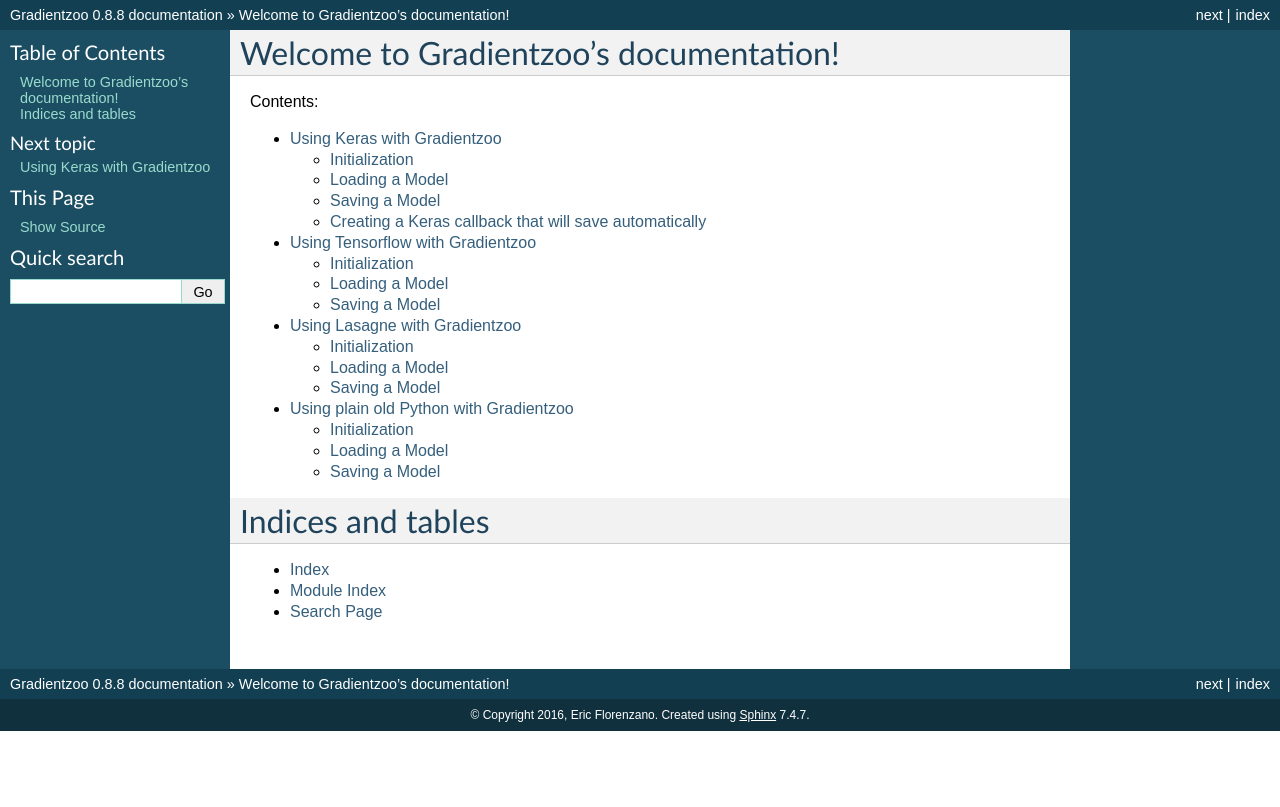
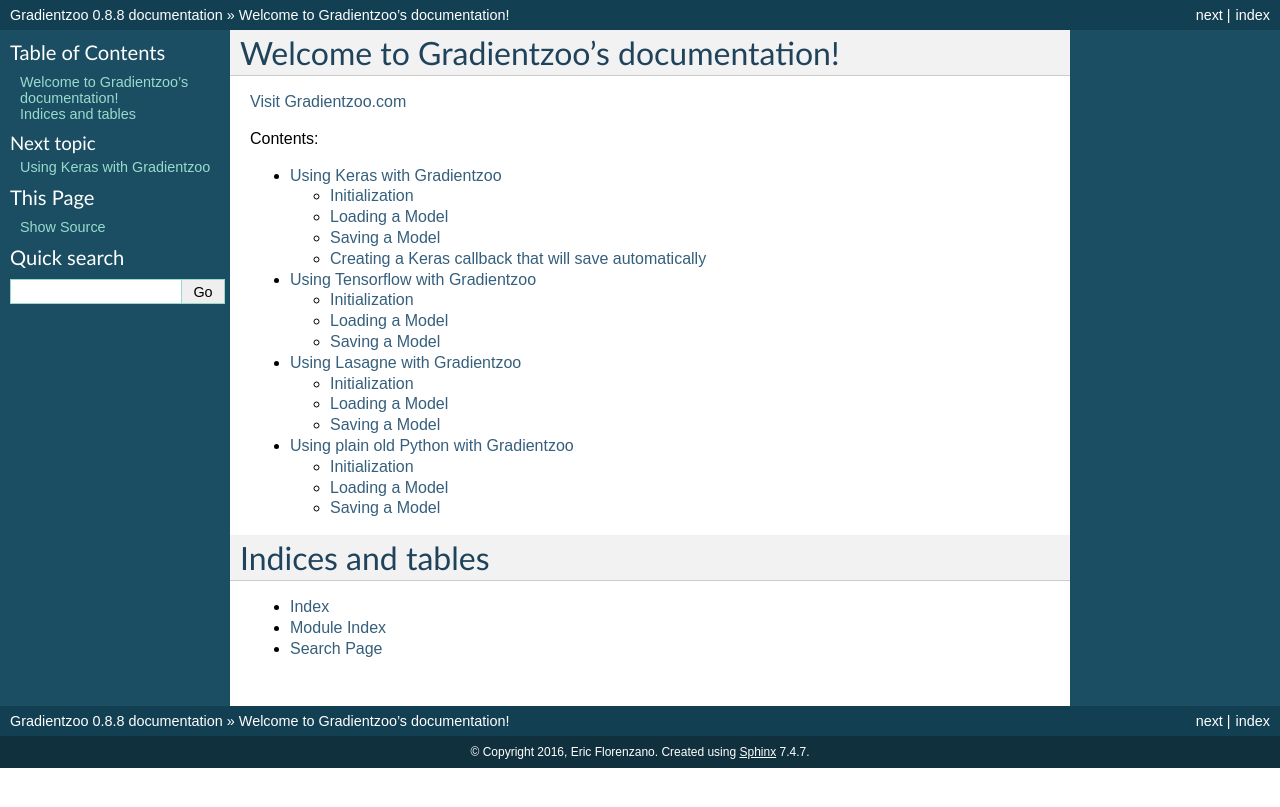
Before and after one commit to gradientzoo/python-gradientzoo, a Sphinx documentation site: the page built from docs/index.rst, in a window 1280 px wide. Shown: the top 807 px of the page. Built offline with Sphinx 7.4.7, drawn with Linux system fonts in a browser that asks for light colours.

Commit message:
Add link back from docs

```diff
--- a/docs/index.rst
+++ b/docs/index.rst
@@ -5,6 +5,8 @@
 
 Welcome to Gradientzoo's documentation!
 =======================================
+
+`Visit Gradientzoo.com`_
 
 Contents:
 
@@ -24,3 +26,6 @@
 * :ref:`genindex`
 * :ref:`modindex`
 * :ref:`search`
+
+
+.. _`Visit Gradientzoo.com`: https://www.gradientzoo.com
```
